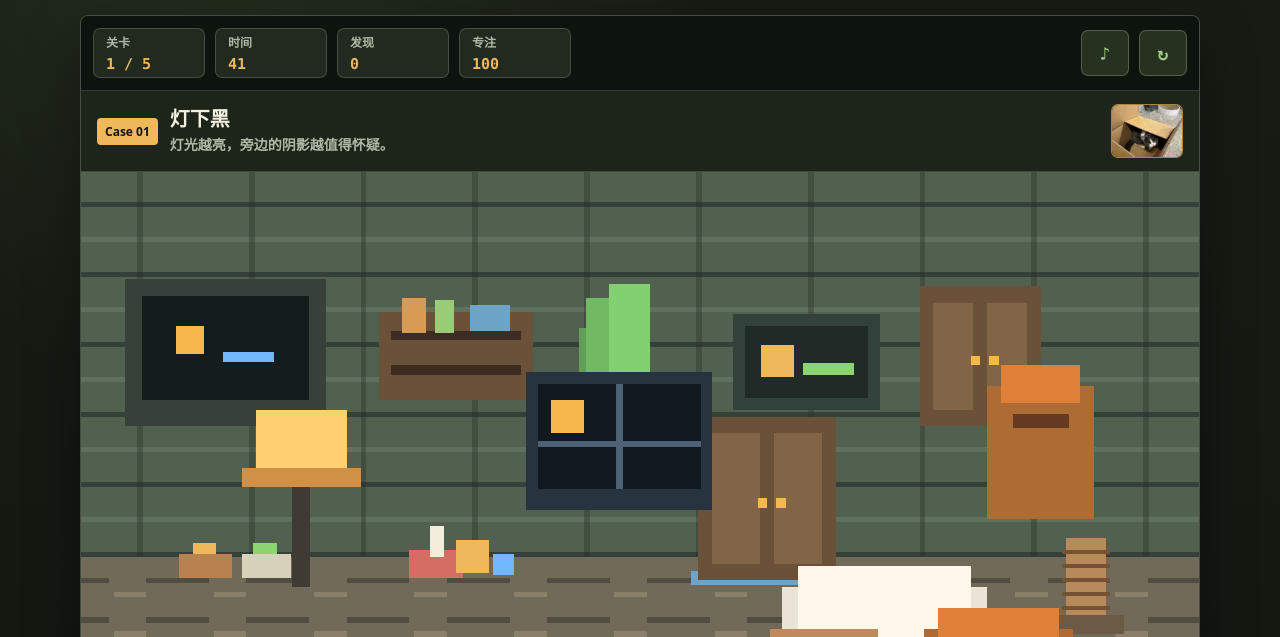
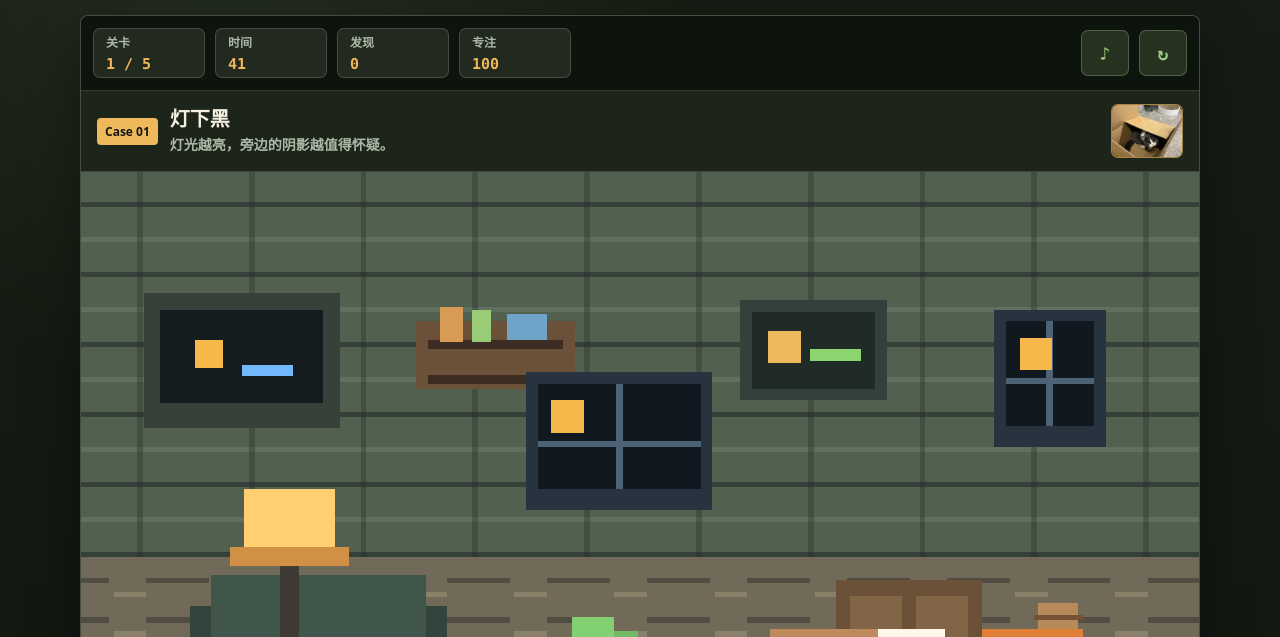
Before and after one commit to kefei0420-oss/Catty, a website: page index.html in a window 1280 px wide. Shown: the part 163-800 px from the top of the page. Drawn offline with Linux system fonts and the light colour scheme; no server answers.

Commit message:
Tidy room layout and ground furniture logically

```diff
--- a/game.js
+++ b/game.js
@@ -62,33 +62,33 @@ const fallbackPhotos = [
 
 const allCases = [
   makeCase("床边潜伏", "白色前爪、灰色耳朵，通常贴着软软的布料边缘。", "白爪爪从被边露出来了。", 50, { x: 146, y: 396, w: 182, h: 94, type: "blanket" }),
-  makeCase("纸箱审讯", "纸箱口的阴影很深，里面可能有一双蜂蜜色眼睛。", "箱子开口里出现了猫猫脸。", 48, { x: 742, y: 118, w: 136, h: 126, type: "box" }),
+  makeCase("纸箱审讯", "纸箱口的阴影很深，里面可能有一双蜂蜜色眼睛。", "箱子开口里出现了猫猫脸。", 48, { x: 732, y: 392, w: 142, h: 104, type: "box" }),
   makeCase("玻璃桌下", "灰色地面上，有一块不像家具的暗影。", "玻璃反光里藏着一张小猫脸。", 45, { x: 682, y: 360, w: 150, h: 86, type: "table" }),
   makeCase("窗台冷案", "月光和眼睛都很亮，但只有一个亮点会看你。", "窗台记录员确认猫猫在岗。", 44, { x: 458, y: 170, w: 164, h: 112, type: "window" }),
   makeCase("终极猫窝", "越像猫窝的地方，越要看第二眼。", "猫窝终于承认它今天藏了一只猫。", 42, { x: 438, y: 360, w: 226, h: 136, type: "nest" }),
   makeCase("沙发底线", "沙发底部的阴影边缘，有一点不自然的圆。", "沙发底下传来轻轻呼噜。", 47, { x: 104, y: 382, w: 216, h: 108, type: "sofa" }),
   makeCase("植物假证", "叶子很会挡视线，猫可能躲在花盆后面。", "植物后面露出灰耳朵。", 46, { x: 562, y: 324, w: 138, h: 162, type: "plant" }),
   makeCase("地毯鼓包", "地毯边缘有一块弧度，像偷偷压着什么。", "地毯边缘出现了白色小爪。", 45, { x: 706, y: 392, w: 152, h: 86, type: "rug" }),
-  makeCase("柜门缝隙", "柜门没有完全合上，缝里有一点暖色反光。", "柜门缝里露出小鼻子。", 44, { x: 662, y: 204, w: 132, h: 152, type: "cabinet" }),
-  makeCase("灯下黑", "灯光越亮，旁边的阴影越值得怀疑。", "灯座旁边蹲着一团灰白。", 46, { x: 128, y: 204, w: 122, h: 152, type: "lamp" }),
+  makeCase("柜门缝隙", "柜门没有完全合上，缝里有一点暖色反光。", "柜门缝里露出小鼻子。", 44, { x: 662, y: 350, w: 132, h: 154, type: "cabinet" }),
+  makeCase("灯下黑", "灯光越亮，旁边的阴影越值得怀疑。", "灯座旁边蹲着一团灰白。", 46, { x: 118, y: 272, w: 122, h: 170, type: "lamp" }),
   makeCase("篮子轻响", "篮子明明空着，却像被压低了一点。", "篮子里多了一只猫猫。", 43, { x: 350, y: 414, w: 154, h: 76, type: "basket" }),
-  makeCase("枕头嫌疑", "枕头边角不够平整，像藏着圆圆的头。", "枕头后面有一双大眼睛。", 45, { x: 604, y: 340, w: 180, h: 104, type: "pillow" }),
+  makeCase("枕头嫌疑", "枕头边角不够平整，像藏着圆圆的头。", "枕头后面有一双大眼睛。", 45, { x: 568, y: 394, w: 180, h: 94, type: "pillow" }),
   makeCase("电视柜巡逻", "屏幕附近的黑色边缘，也许不全是家具。", "电视柜旁边发现猫猫巡逻员。", 44, { x: 38, y: 92, w: 172, h: 126, type: "screen" }),
   makeCase("桌脚伏击", "桌脚旁边的阴影太厚，像有东西趴着。", "桌脚旁边伏击失败。", 43, { x: 760, y: 430, w: 120, h: 82, type: "table" }),
   makeCase("床尾软垫", "床尾的软垫边缘有一点白色，别被布纹骗了。", "床尾软垫交出猫猫。", 46, { x: 92, y: 432, w: 178, h: 78, type: "blanket" }),
 ];
 
 const decoyPool = [
-  { x: 602, y: 338, w: 176, h: 106, type: "pillow" },
-  { x: 778, y: 166, w: 92, h: 132, type: "box" },
-  { x: 440, y: 402, w: 130, h: 82, type: "rug" },
+  { x: 580, y: 392, w: 176, h: 96, type: "pillow" },
+  { x: 760, y: 392, w: 112, h: 104, type: "box" },
+  { x: 410, y: 420, w: 150, h: 74, type: "rug" },
   { x: 116, y: 348, w: 186, h: 100, type: "sofa" },
   { x: 566, y: 392, w: 144, h: 82, type: "basket" },
   { x: 382, y: 172, w: 160, h: 118, type: "window" },
   { x: 338, y: 390, w: 150, h: 92, type: "plant" },
-  { x: 530, y: 210, w: 118, h: 140, type: "cabinet" },
-  { x: 118, y: 220, w: 120, h: 150, type: "lamp" },
-  { x: 724, y: 374, w: 128, h: 104, type: "box" },
+  { x: 648, y: 350, w: 126, h: 154, type: "cabinet" },
+  { x: 118, y: 272, w: 120, h: 170, type: "lamp" },
+  { x: 740, y: 386, w: 128, h: 110, type: "nest" },
 ];
 
 let photos = fallbackPhotos;
@@ -131,7 +131,7 @@ function pickSessionCases() {
   sessionCases = shuffle(allCases).slice(0, 5).map((item) => {
     const decoys = shuffle(decoyPool)
       .filter((decoy) => !overlaps(decoy, item.target))
-      .slice(0, 7);
+      .slice(0, 5);
     return { ...item, decoys };
   });
 }
@@ -189,7 +189,7 @@ function drawRoom() {
     }
   }
 
-  drawObject({ x: 38, y: 92, w: 172, h: 126, type: "screen" }, false);
+  drawObject({ x: 54, y: 104, w: 168, h: 116, type: "screen" }, false);
   drawDecorations();
   pixelRect(36, 522, 888, 22, "#252b23");
   pixelRect(70, 544, 44, 58, "#131711");
@@ -197,14 +197,14 @@ function drawRoom() {
 }
 
 function drawDecorations() {
-  drawObject({ x: 256, y: 104, w: 132, h: 96, type: "shelf" }, false);
-  drawObject({ x: 410, y: 96, w: 96, h: 122, type: "plant" }, false);
-  drawObject({ x: 560, y: 122, w: 126, h: 82, type: "frame" }, false);
-  drawObject({ x: 720, y: 98, w: 104, h: 120, type: "cabinet" }, false);
-  drawObject({ x: 266, y: 286, w: 120, h: 80, type: "toy" }, false);
-  drawObject({ x: 74, y: 286, w: 112, h: 80, type: "food" }, false);
-  drawObject({ x: 826, y: 304, w: 74, h: 92, type: "scratcher" }, false);
-  drawObject({ x: 516, y: 300, w: 112, h: 70, type: "bookpile" }, false);
+  drawObject({ x: 288, y: 112, w: 136, h: 78, type: "shelf" }, false);
+  drawObject({ x: 566, y: 110, w: 126, h: 86, type: "frame" }, false);
+  drawObject({ x: 784, y: 118, w: 96, h: 118, type: "window" }, false);
+  drawObject({ x: 94, y: 346, w: 220, h: 112, type: "sofa" }, false);
+  drawObject({ x: 358, y: 382, w: 142, h: 98, type: "plant" }, false);
+  drawObject({ x: 802, y: 360, w: 74, h: 124, type: "scratcher" }, false);
+  drawObject({ x: 246, y: 462, w: 114, h: 56, type: "toy" }, false);
+  drawObject({ x: 538, y: 452, w: 112, h: 58, type: "bookpile" }, false);
 }
 
 function drawObject(area, isTarget) {
--- a/index.html
+++ b/index.html
@@ -4,7 +4,7 @@
     <meta charset="utf-8">
     <meta name="viewport" content="width=device-width, initial-scale=1">
     <title>Catty - 找猫猫</title>
-    <link rel="stylesheet" href="styles.css?v=20260422-1546">
+    <link rel="stylesheet" href="styles.css?v=20260422-1558">
   </head>
   <body>
     <main class="game-shell">
@@ -96,6 +96,6 @@
       </section>
     </main>
 
-    <script src="game.js?v=20260422-1546"></script>
+    <script src="game.js?v=20260422-1558"></script>
   </body>
 </html>
```
